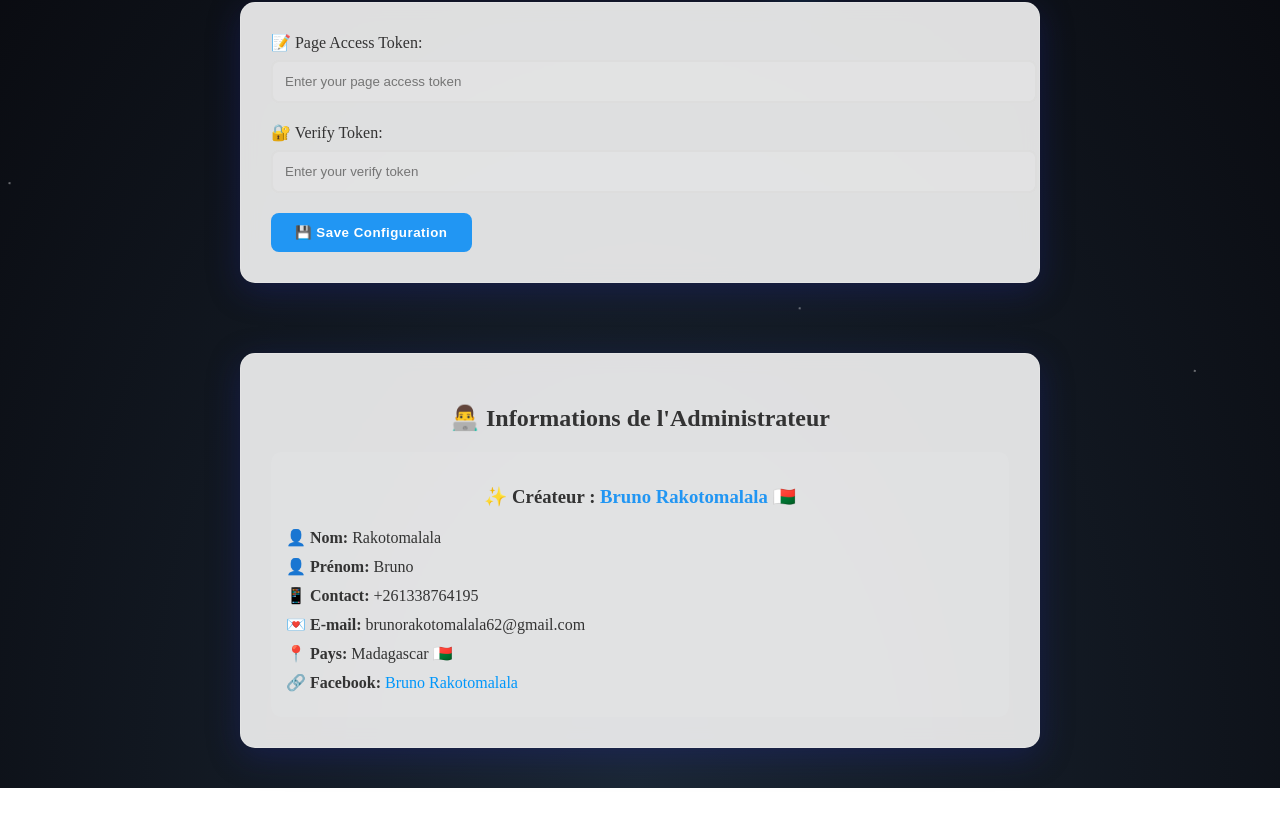
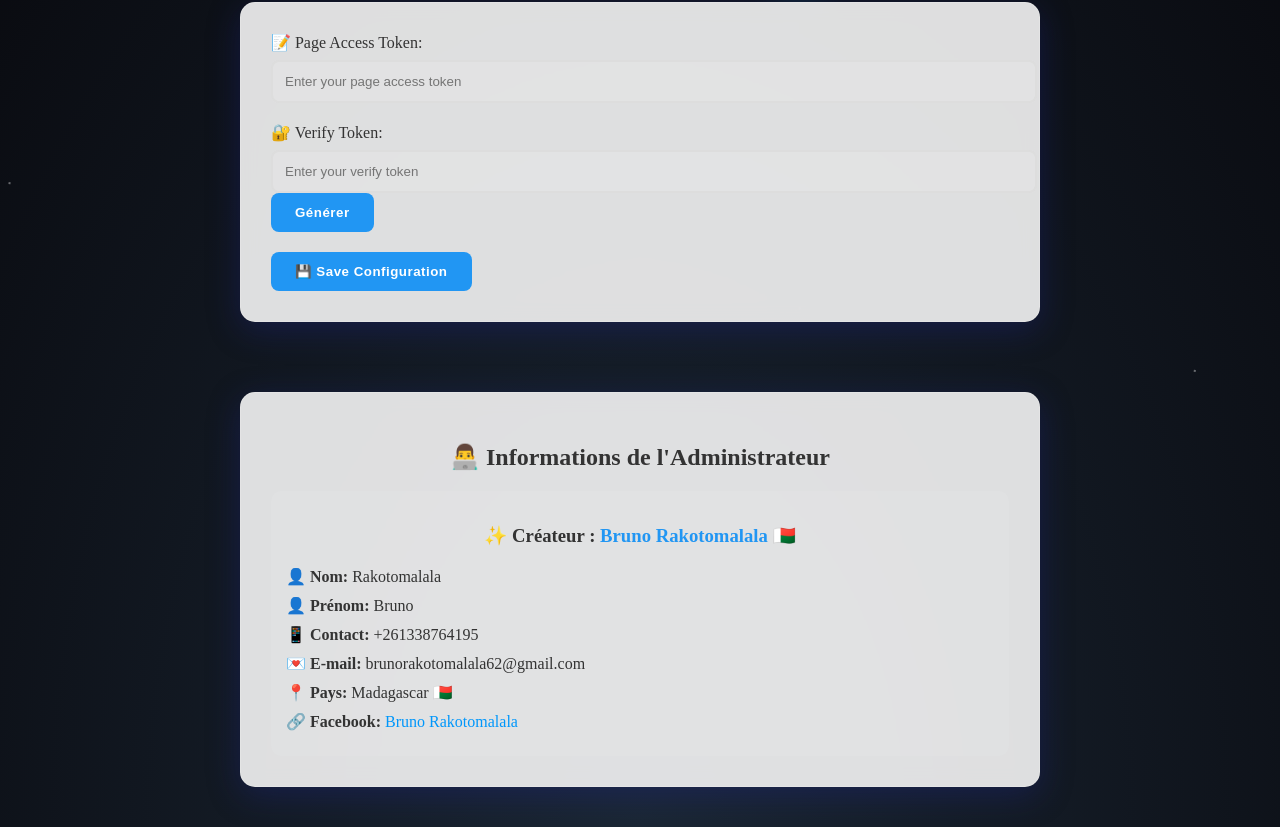
Before and after one commit to tsiaromiharisoa/Pejy, a website: page public/index.html in a window 1280 px wide. Shown: the part 119-946 px from the top of the page. Before the commit the page ends 907 px from the top, so only its background shows below. Drawn offline with Linux system fonts and the light colour scheme.

Commit message:
Update index.html

```diff
--- a/public/index.html
+++ b/public/index.html
@@ -25,7 +25,10 @@
             </div>
             <div class="input-group">
                 <label for="verifyToken">🔐 Verify Token:</label>
-                <input type="text" id="verifyToken" placeholder="Enter your verify token">
+                <div class="token-input">
+                    <input type="text" id="verifyToken" placeholder="Enter your verify token">
+                    <button onclick="generateVerifyToken()" class="generate-btn">Générer</button>
+                </div>
             </div>
             <button onclick="saveTokens()">💾 Save Configuration</button>
         </div>
```
